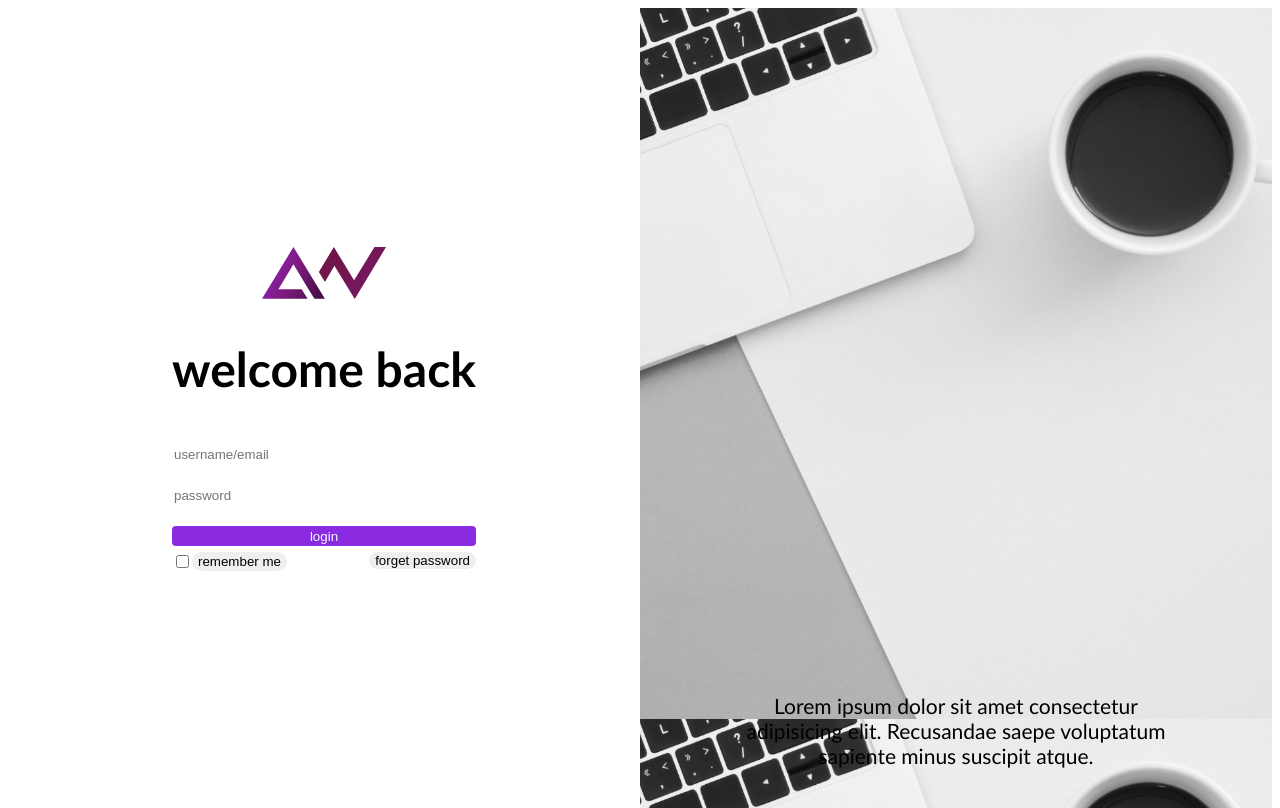
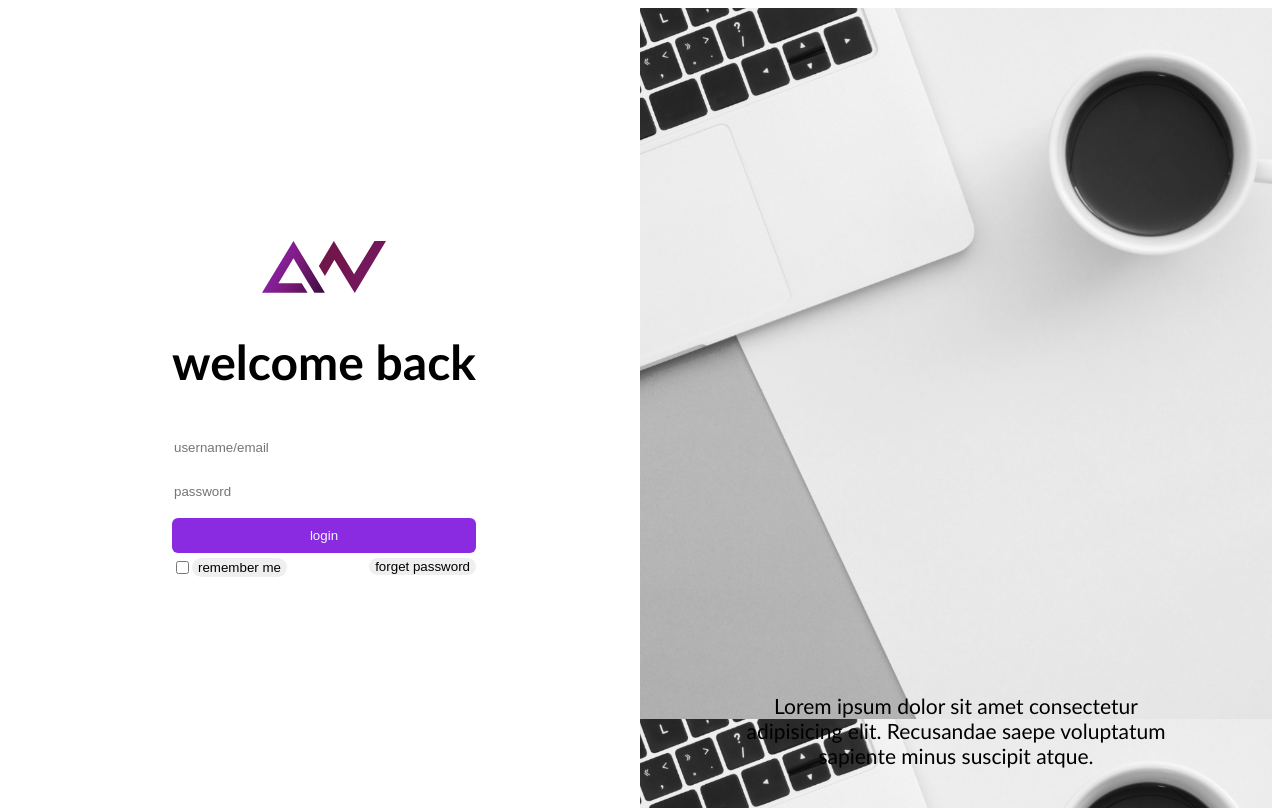
Before and after one commit to moeinfarzin/login-page, a React (Create React App) app: page / in a window 1280 px wide. Built offline with nearby package versions, Linux system fonts and the light colour scheme.

Commit message:
finished project

```diff
--- a/src/LoginPage.css
+++ b/src/LoginPage.css
@@ -53,7 +53,7 @@ body {
 
 .username-input , .password-input{
 width: 300px;
-height: 29px;
+height: 35px;
 border: none ;
 border-radius: 4px;
 }
@@ -62,9 +62,9 @@ border-radius: 4px;
     width: 100%;
     color: aliceblue;
     background-color: blueviolet;
-    height: 20px;
+    height: 35px;
     border: none;
-    border-radius: 4px;
+    border-radius: 6px;
     cursor: pointer;
 }
 
@@ -97,6 +97,7 @@ border-radius: 4px;
     border-radius: 10px;
     cursor: pointer;
 
+
 }
 
 .forget-password{
```
